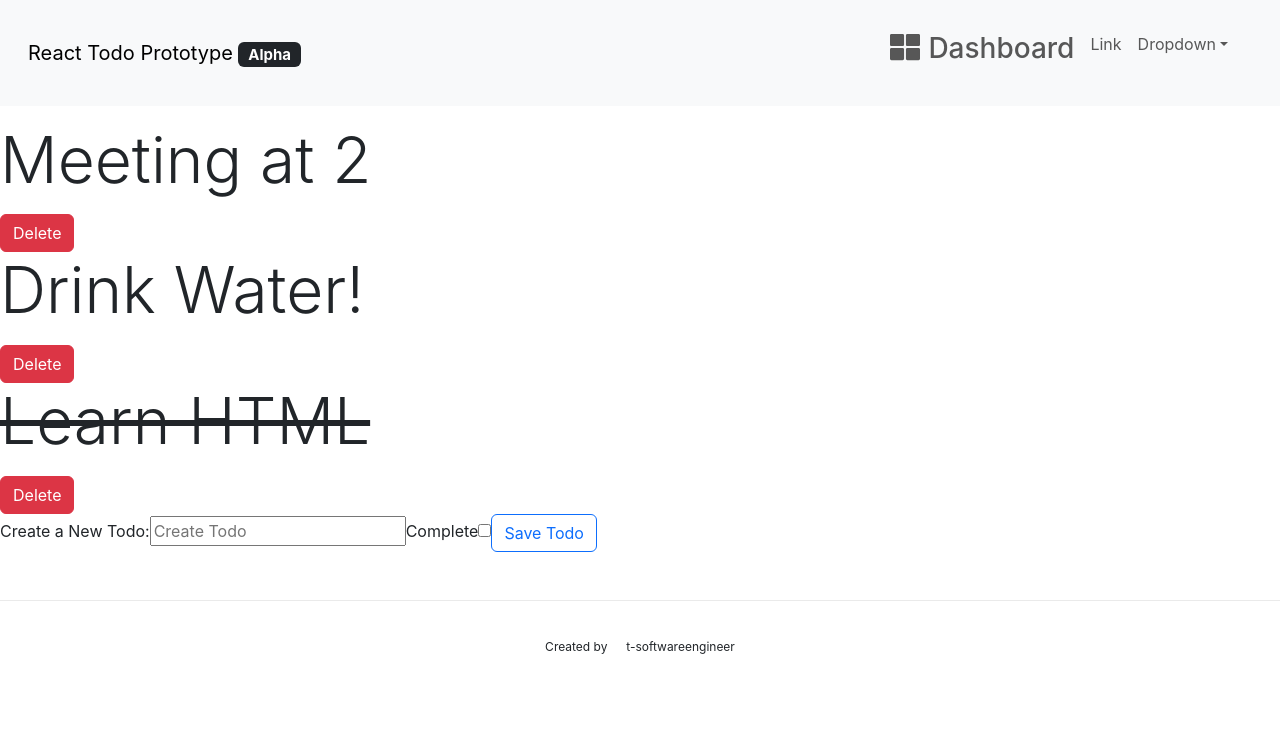
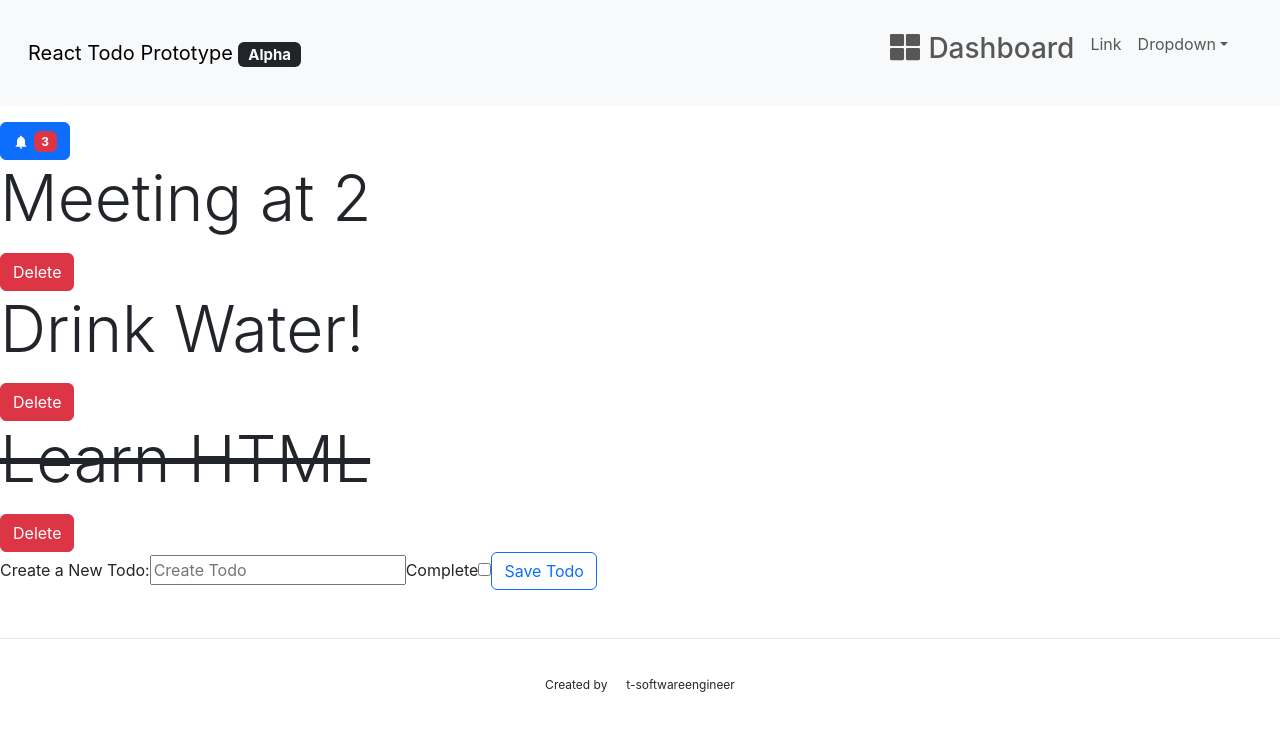
Before and after one commit to t-softwareengineer/react-todo-prototype, a React (Create React App) app: page / in a window 1280 px wide. Shown: the top 730 px of the page. Built offline with nearby package versions, Linux system fonts and the light colour scheme; some icons are missing.

Commit message:
build: notification to display amount of todos available

```diff
--- a/src/components/TodoList.js
+++ b/src/components/TodoList.js
@@ -1,8 +1,16 @@
 import TodoItem from './TodoItem';
+
+import Badge from 'react-bootstrap/Badge';
+import Button from 'react-bootstrap/Button';
+import { MdNotifications } from 'react-icons/md';
 
 const TodoList = ({ todos, onDelete, onToggle }) => {
   return (
     <>
+      <Button variant="primary">
+        <MdNotifications /> <Badge bg="danger">{todos.length}</Badge>
+        <span className="visually-hidden">unread messages</span>
+      </Button>
       {todos.map((todo) => (
         <TodoItem key={todo.id} todo={todo} onDelete={onDelete} onToggle={onToggle}/>
       ))}
```
Also changed, not shown: src/components/TotalTodos.js (added, +14 -0 lines).
